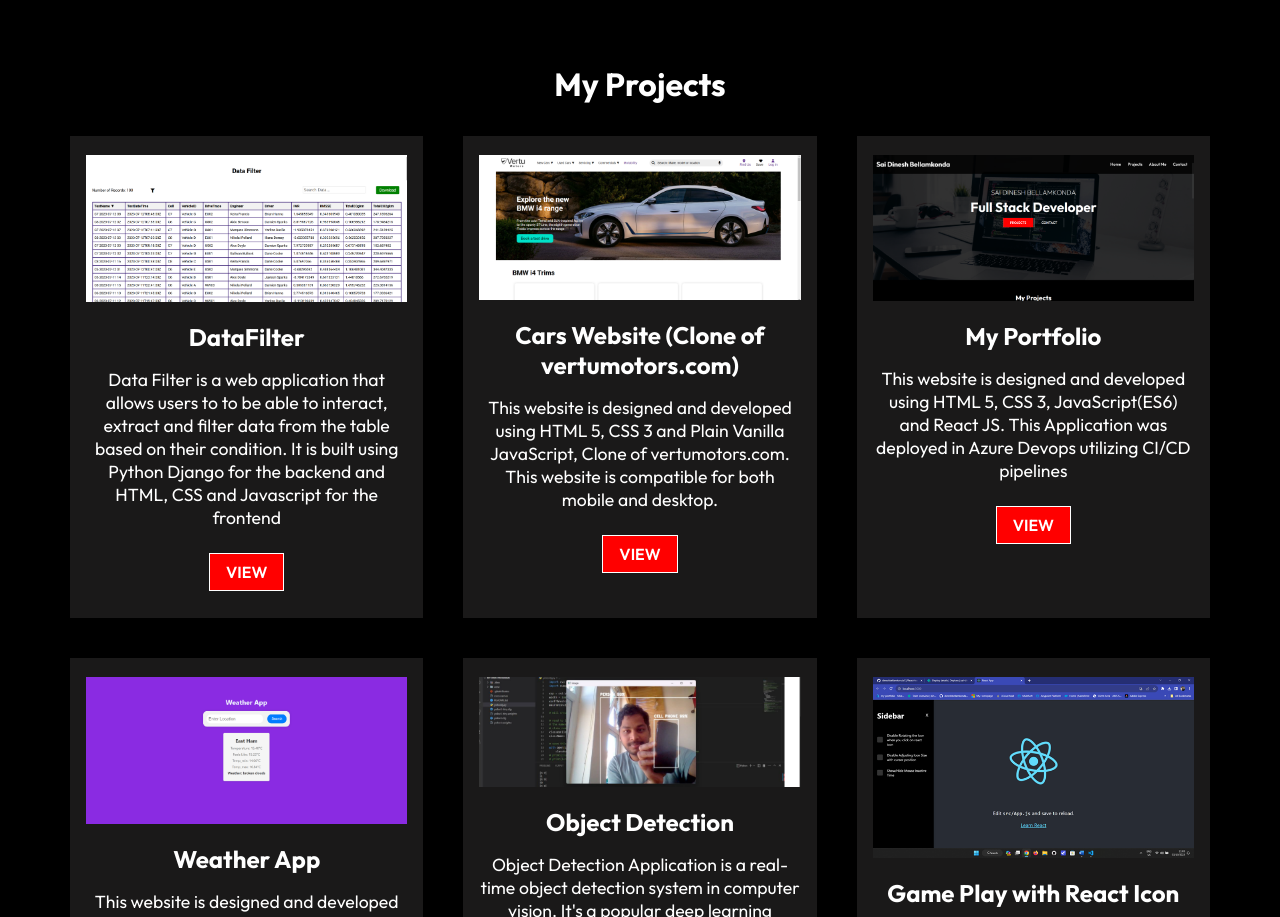
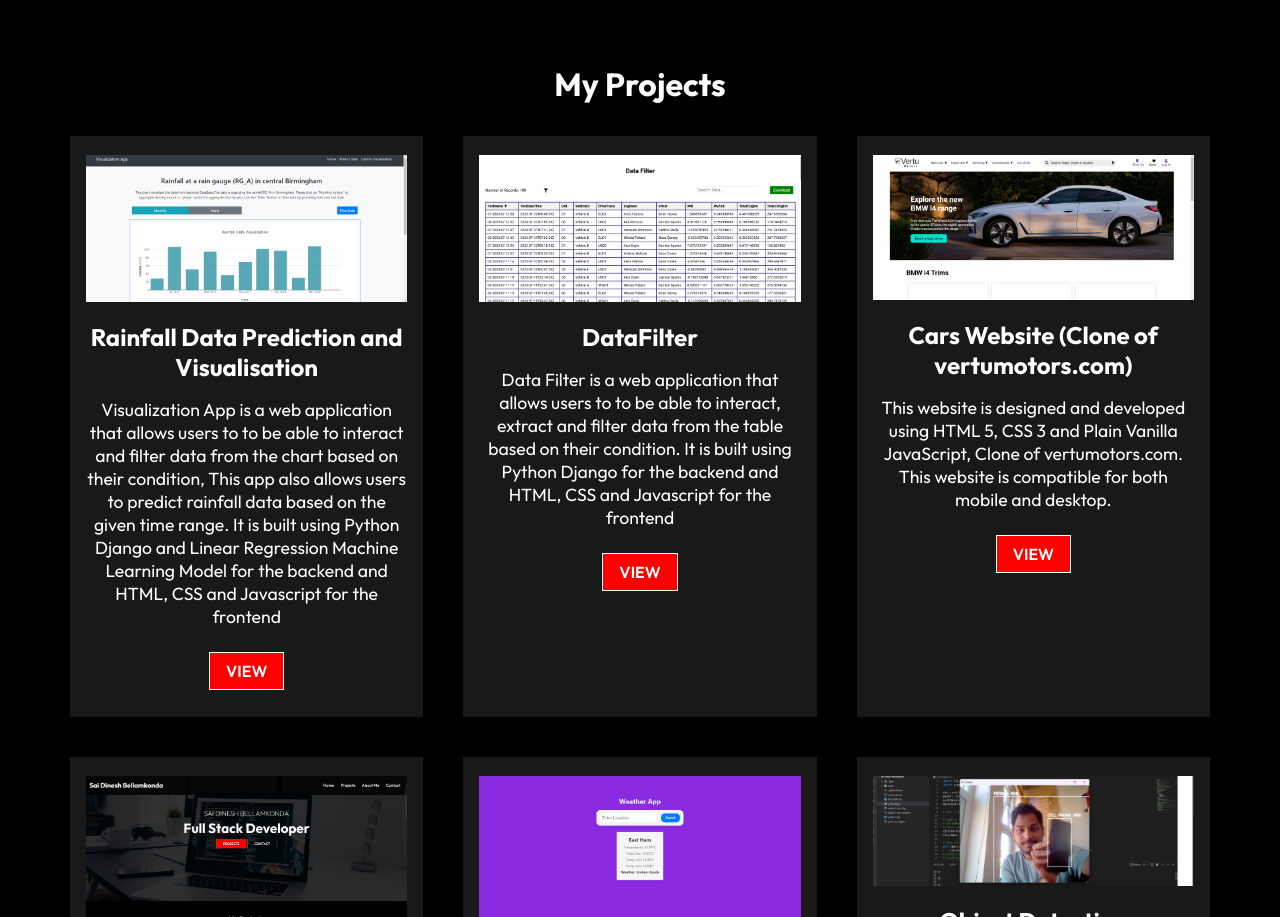
Before and after one commit to dineshbellamkonda12/React-portfolio, a React (Create React App) app: page / in a window 1280 px wide. Shown: the part 760-1677 px from the top of the page. Built offline with nearby package versions, Linux system fonts and the light colour scheme.

Commit message:
Added new project -  Data visualisation tool web based

```diff
--- a/src/components/WorkCardData.js
+++ b/src/components/WorkCardData.js
@@ -3,10 +3,19 @@
 import pro6 from '../assets/vertumotors.png';
 import pro7 from '../assets/reactportfolio.png';
 import pro8 from '../assets/ObjectDetection.png';
-import pro9 from '../assets/weatherapp.png'
-import pro10 from '../assets/reacticongame.png'
+import pro9 from '../assets/weatherapp.png';
+import pro10 from '../assets/reacticongame.png';
+import pro11 from '../assets/rainfallprediction.png';
+
 
 const ProjectCardData = [
+    {
+        imgsrc: pro11,
+        title: "Rainfall Data Prediction and Visualisation",
+        text: "Visualization App is a web application that allows users to to be able to interact and filter data from the chart based on their condition, This app also allows users to predict rainfall data based on the given time range. It is built using Python Django and Linear Regression Machine Learning Model for the backend and HTML, CSS and Javascript for the frontend",
+        view: "https://github.com/dineshbellamkonda12/Data-Visualization-Tool-Web-Based-.git",
+    },
+
     {
         imgsrc: pro5,
         title: "DataFilter",
```
Also changed, not shown: src/assets/rainfallprediction.png (added).
